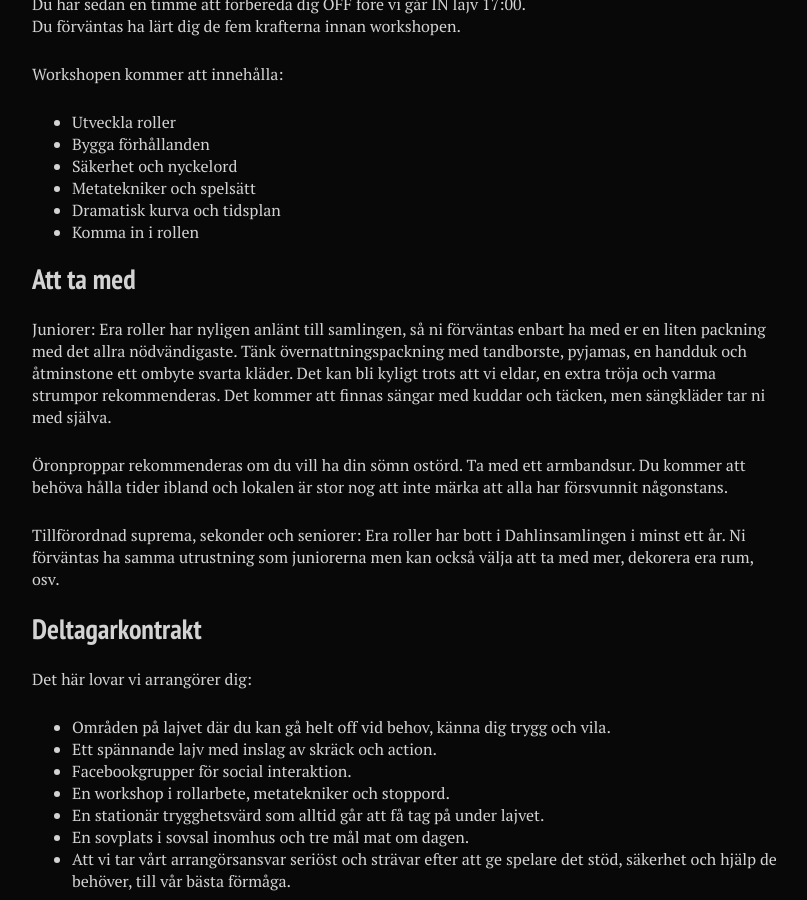
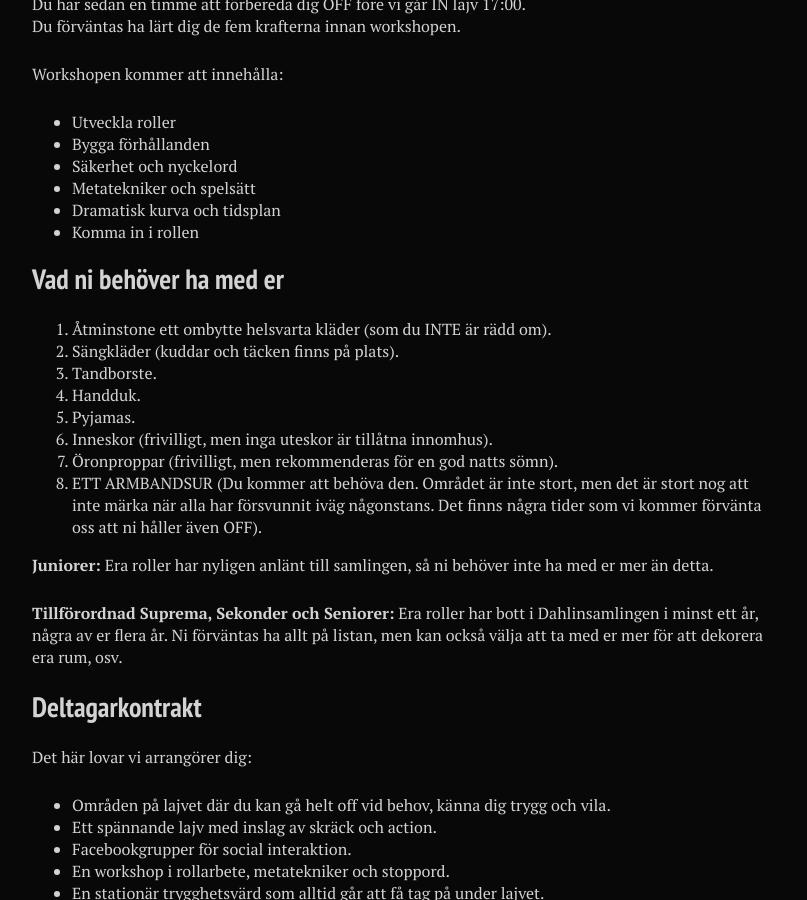
Before and after one commit to stanislavb/www.coven.nu, a Jekyll site: the page built from praktiskt/index.md, in a window 1280 px wide and 900 px high, scrolled down 1597 px. Shown: the whole window, without its empty margins (288-1095 px from the left). Built offline with Jekyll 4.4.1, drawn with Linux system fonts in a browser that asks for light colours; nearby versions of some CDN libraries; some of the changed text lies outside the part shown.

Commit message:
Update index.md

```diff
--- a/praktiskt/index.md
+++ b/praktiskt/index.md
@@ -62,13 +62,20 @@ Workshopen kommer att innehålla:
  - Dramatisk kurva och tidsplan
  - Komma in i rollen
 
-## Att ta med
+## Vad ni behöver ha med er
 
-Juniorer: Era roller har nyligen anlänt till samlingen, så ni förväntas enbart ha med er en liten packning med det allra nödvändigaste. Tänk övernattningspackning med tandborste, pyjamas, en handduk och åtminstone ett ombyte svarta kläder. Det kan bli kyligt trots att vi eldar, en extra tröja och varma strumpor rekommenderas. Det kommer att finnas sängar med kuddar och täcken, men sängkläder tar ni med själva.
+1. Åtminstone ett ombytte helsvarta kläder (som du INTE är rädd om).
+2. Sängkläder (kuddar och täcken finns på plats).
+3. Tandborste.
+4. Handduk.
+5. Pyjamas.
+6. Inneskor (frivilligt, men inga uteskor är tillåtna innomhus).
+7. Öronproppar (frivilligt, men rekommenderas för en god natts sömn).
+8. ETT ARMBANDSUR (Du kommer att behöva den. Området är inte stort, men det är stort nog att inte märka när alla har försvunnit iväg någonstans. Det finns några tider som vi kommer förvänta oss att ni håller även OFF).
 
-Öronproppar rekommenderas om du vill ha din sömn ostörd. Ta med ett armbandsur. Du kommer att behöva hålla tider ibland och lokalen är stor nog att inte märka att alla har försvunnit någonstans.
+**Juniorer:** Era roller har nyligen anlänt till samlingen, så ni behöver inte ha med er mer än detta.
 
-Tillförordnad suprema, sekonder och seniorer: Era roller har bott i Dahlinsamlingen i minst ett år. Ni förväntas ha samma utrustning som juniorerna men kan också välja att ta med mer, dekorera era rum, osv.
+**Tillförordnad Suprema, Sekonder och Seniorer:** Era roller har bott i Dahlinsamlingen i minst ett år, några av er flera år. Ni förväntas ha allt på listan, men kan också välja att ta med er mer för att dekorera era rum, osv.
 
 ## Deltagarkontrakt
 
```
